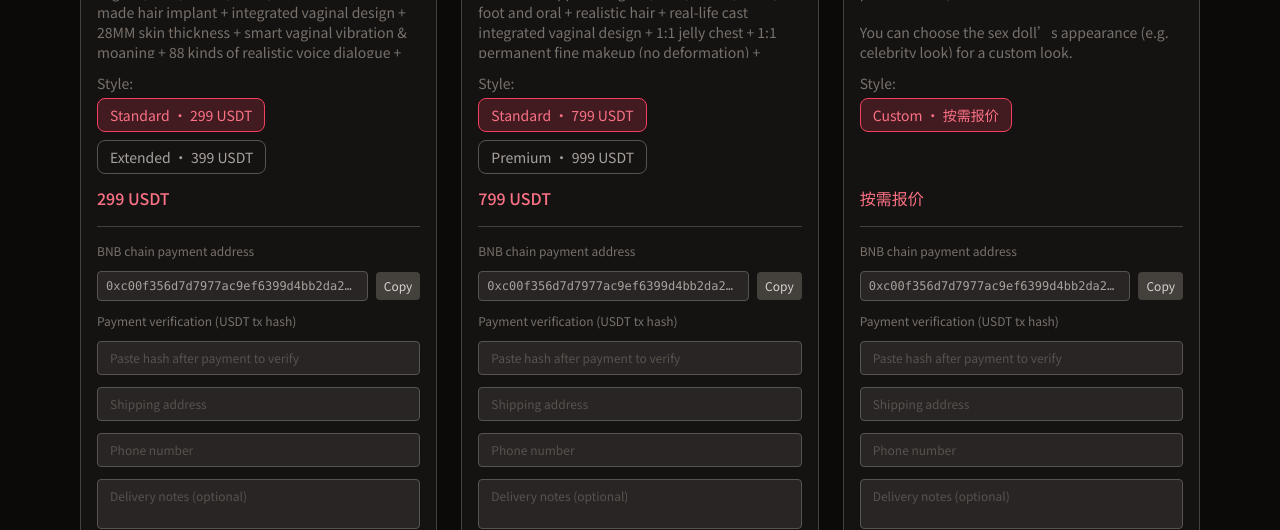
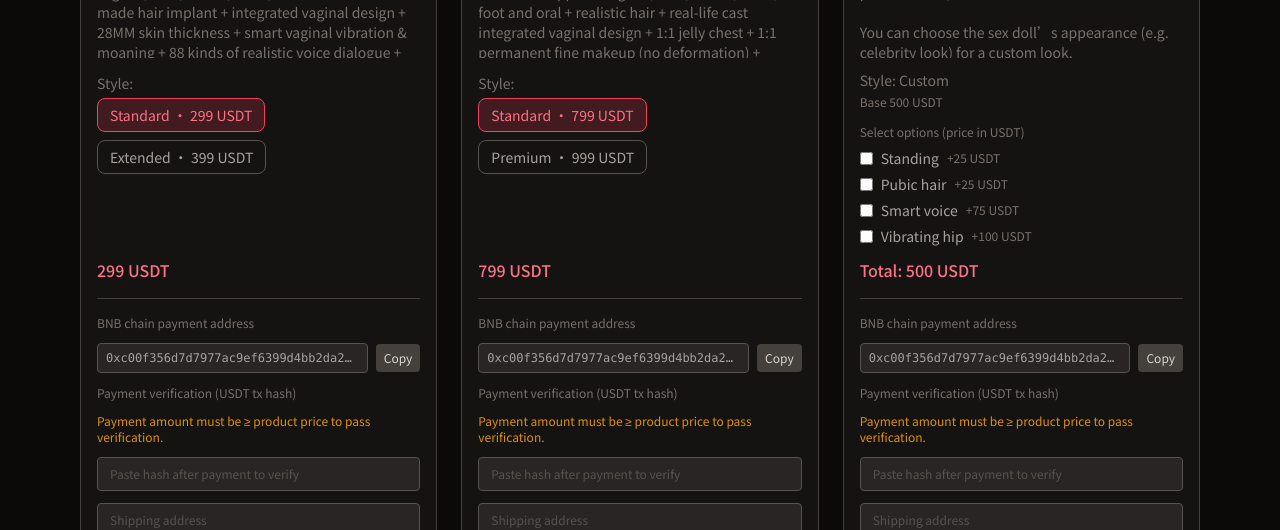
Before and after one commit to barron-paw/adulthoods, a React (Vite) app in the folder frontend/: page / in a window 1280 px wide. Shown: the part 779-1309 px from the top of the page. Built offline with nearby package versions, Linux system fonts and the light colour scheme; no server answers.

Commit message:
Add files via upload

```diff
--- a/frontend/src/components/ProductCard.tsx
+++ b/frontend/src/components/ProductCard.tsx
@@ -4,6 +4,14 @@ import { BNB_PAYMENT_ADDRESS } from '../config/payment'
 import type { Product } from '../types'
 
 const API_BASE = import.meta.env.VITE_API_URL || ''
+
+/** 产品3 定制款：起步价 500 + 可选配置及单价（USDT） */
+const P3_BASE_USDT = 500
+const P3_OPTIONS: { id: string; price: number }[] = [
+  { id: 'stand', price: 25 }, { id: 'pubic', price: 25 }, { id: 'voice', price: 75 }, { id: 'hip', price: 100 },
+  { id: 'thigh', price: 125 }, { id: 'vessel', price: 125 }, { id: 'heat', price: 125 }, { id: 'clamp', price: 125 },
+  { id: 'finger', price: 200 }, { id: 'deep', price: 250 }, { id: 'nod', price: 250 }, { id: 'waist', price: 300 }, { id: 'hair', price: 500 },
+]
 
 interface ProductCardProps {
   product: Product
@@ -14,6 +22,7 @@ type MediaTab = 'image' | 'video'
 export default function ProductCard({ product }: ProductCardProps) {
   const { t } = useI18n()
   const [selectedVariantId, setSelectedVariantId] = useState(product.defaultVariantId)
+  const [p3SelectedIds, setP3SelectedIds] = useState<string[]>([])
   const [mediaTab, setMediaTab] = useState<MediaTab>('image')
   const [hash, setHash] = useState('')
   const [address, setAddress] = useState('')
@@ -166,6 +175,36 @@ export default function ProductCard({ product }: ProductCardProps) {
           ) : null
         })()}
 
+        {product.id === 'p3' ? (
+          <>
+            <p className="text-stone-500 text-sm mb-1">{t.product.style}: {(t.productVariantNames as Record<string, Record<string, string>>)?.[product.id]?.v1 ?? '定制款'}</p>
+            <p className="text-stone-500 text-xs mb-2">{(t.product as Record<string, string>).p3BaseLabel ?? '起步价 500 USDT'}</p>
+            <div className="mb-3 space-y-1.5 max-h-32 overflow-y-auto">
+              <span className="text-stone-500 text-xs">{(t.product as Record<string, string>).customOptionsLabel ?? '可选配置'}</span>
+              {P3_OPTIONS.map((opt) => {
+                const names = t.p3OptionNames as Record<string, string> | undefined
+                const label = names?.[opt.id] ?? opt.id
+                const checked = p3SelectedIds.includes(opt.id)
+                return (
+                  <label key={opt.id} className="flex items-center gap-2 text-sm cursor-pointer">
+                    <input
+                      type="checkbox"
+                      checked={checked}
+                      onChange={() => setP3SelectedIds((prev) => (prev.includes(opt.id) ? prev.filter((id) => id !== opt.id) : [...prev, opt.id]))}
+                      className="rounded border-stone-600 bg-stone-800 text-rose-500"
+                    />
+                    <span className="text-stone-400">{label}</span>
+                    <span className="text-stone-500 text-xs">+{opt.price} USDT</span>
+                  </label>
+                )
+              })}
+            </div>
+            <p className="text-rose-400 font-medium mt-auto">
+              {(t.product as Record<string, string>).customTotalLabel ?? '合计'}: {P3_BASE_USDT + P3_OPTIONS.filter((o) => p3SelectedIds.includes(o.id)).reduce((s, o) => s + o.price, 0)} USDT
+            </p>
+          </>
+        ) : (
+          <>
             <div className="mb-3">
               <span className="text-stone-500 text-sm mr-2">{t.product.style}: </span>
               <div className="flex flex-wrap gap-2 mt-1">
@@ -189,8 +228,9 @@ export default function ProductCard({ product }: ProductCardProps) {
                 })}
               </div>
             </div>
-
             <p className="text-rose-400 font-medium mt-auto">{selectedVariant.price}</p>
+          </>
+        )}
 
         <div className="mt-4 pt-4 border-t border-stone-700 space-y-3">
           <p className="text-stone-500 text-xs mb-1">{t.product.paymentAddressLabel}</p>
@@ -206,7 +246,8 @@ export default function ProductCard({ product }: ProductCardProps) {
               {copyFeedback ? t.product.paymentAddressCopied : t.product.paymentAddressCopy}
             </button>
           </div>
-          <p className="text-stone-500 text-xs mb-2">{t.product.verifyTitle}</p>
+          <p className="text-stone-500 text-xs mb-1">{t.product.verifyTitle}</p>
+          <p className="text-amber-500/90 text-xs mb-2">{(t.product as Record<string, string>).verifyAmountHint}</p>
           <input
             type="text"
             value={hash}
--- a/frontend/src/i18n/locales/en.ts
+++ b/frontend/src/i18n/locales/en.ts
@@ -24,6 +24,7 @@ export const en = {
     verifyTitle: 'Payment verification (USDT tx hash)',
     verifyPlaceholder: 'Paste hash after payment to verify',
     verify: 'Verify',
+    verifyAmountHint: 'Payment amount must be ≥ product price to pass verification.',
     images: 'Images',
     video: 'Video',
     imagePlaceholder: '[Image / Video]',
@@ -36,6 +37,25 @@ export const en = {
     phonePlaceholder: 'Phone number',
     remarks: 'Remarks',
     remarksPlaceholder: 'Delivery notes (optional)',
+    customQuote: 'Quote on request',
+    customOptionsLabel: 'Select options (price in USDT)',
+    customTotalLabel: 'Total',
+    p3BaseLabel: 'Base 500 USDT',
+  },
+  p3OptionNames: {
+    stand: 'Standing',
+    pubic: 'Pubic hair',
+    voice: 'Smart voice',
+    hip: 'Vibrating hip',
+    thigh: 'Thigh split',
+    vessel: 'Meridian & vessels',
+    heat: 'Full-body heating',
+    clamp: 'Lower body clamp & suction',
+    finger: 'Finger bones',
+    deep: 'Deep throat oral',
+    nod: 'Nodding oral',
+    waist: 'Waist twist',
+    hair: 'Hair implant',
   },
   admin: {
     title: 'Admin',
--- a/frontend/src/i18n/locales/es.ts
+++ b/frontend/src/i18n/locales/es.ts
@@ -26,6 +26,7 @@ export const es = {
     verifyTitle: 'Verificación de pago (hash transacción USDT)',
     verifyPlaceholder: 'Pega el hash después del pago para verificar',
     verify: 'Verificar',
+    verifyAmountHint: 'El importe debe ser ≥ precio del producto para pasar la verificación.',
     images: 'Imágenes',
     video: 'Vídeo',
     imagePlaceholder: '[Imagen / Vídeo]',
@@ -38,6 +39,13 @@ export const es = {
     phonePlaceholder: 'Número de teléfono',
     remarks: 'Observaciones',
     remarksPlaceholder: 'Notas de envío (opcional)',
+    customQuote: 'Presupuesto a consulta',
+    customOptionsLabel: 'Opciones (precio en USDT)',
+    customTotalLabel: 'Total',
+    p3BaseLabel: 'Base 500 USDT',
+  },
+  p3OptionNames: {
+    stand: 'Standing', pubic: 'Pubic hair', voice: 'Smart voice', hip: 'Vibrating hip', thigh: 'Thigh split', vessel: 'Meridian & vessels', heat: 'Full-body heating', clamp: 'Lower body clamp & suction', finger: 'Finger bones', deep: 'Deep throat oral', nod: 'Nodding oral', waist: 'Waist twist', hair: 'Hair implant',
   },
   admin: {
     title: 'Admin',
--- a/frontend/src/i18n/locales/ja.ts
+++ b/frontend/src/i18n/locales/ja.ts
@@ -26,6 +26,7 @@ export const ja = {
     verifyTitle: '支払い確認（USDT取引ハッシュ）',
     verifyPlaceholder: '支払い後にハッシュを貼り付けて確認',
     verify: '確認',
+    verifyAmountHint: '支払額が商品価格以上である必要があります。',
     images: '画像',
     video: '動画',
     imagePlaceholder: '[画像・動画]',
@@ -38,6 +39,13 @@ export const ja = {
     phonePlaceholder: '電話番号',
     remarks: '備考',
     remarksPlaceholder: '配送メモ（任意）',
+    customQuote: 'お見積り',
+    customOptionsLabel: 'オプション選択（価格 USDT）',
+    customTotalLabel: '合計',
+    p3BaseLabel: '基本 500 USDT',
+  },
+  p3OptionNames: {
+    stand: '站立', pubic: '植阴毛', voice: '智能语音', hip: '震动抖臀', thigh: '大腿拆分', vessel: '经络血管', heat: '全身加温', clamp: '下体夹吸', finger: '手指骨', deep: '深喉口交', nod: '点头口交', waist: '扭腰', hair: '植发',
   },
   admin: {
     title: '管理',
--- a/frontend/src/i18n/locales/ko.ts
+++ b/frontend/src/i18n/locales/ko.ts
@@ -26,6 +26,7 @@ export const ko = {
     verifyTitle: '결제 확인 (USDT 거래 해시)',
     verifyPlaceholder: '결제 후 해시를 붙여넣어 확인',
     verify: '확인',
+    verifyAmountHint: '결제 금액이 상품 가격 이상이어야 확인됩니다.',
     images: '이미지',
     video: '동영상',
     imagePlaceholder: '[이미지/동영상]',
@@ -38,6 +39,13 @@ export const ko = {
     phonePlaceholder: '전화번호',
     remarks: '비고',
     remarksPlaceholder: '배송 메모 (선택)',
+    customQuote: '견적 문의',
+    customOptionsLabel: '옵션 선택 (가격 USDT)',
+    customTotalLabel: '합계',
+    p3BaseLabel: '기본 500 USDT',
+  },
+  p3OptionNames: {
+    stand: '站立', pubic: '植阴毛', voice: '智能语音', hip: '震动抖臀', thigh: '大腿拆分', vessel: '经络血管', heat: '全身加温', clamp: '下体夹吸', finger: '手指骨', deep: '深喉口交', nod: '点头口交', waist: '扭腰', hair: '植发',
   },
   admin: {
     title: '관리',
--- a/frontend/src/i18n/locales/zh.ts
+++ b/frontend/src/i18n/locales/zh.ts
@@ -26,6 +26,7 @@ export const zh = {
     verifyTitle: '支付验证（USDT 交易 Hash）',
     verifyPlaceholder: '支付后填入 Hash 验证',
     verify: '验证',
+    verifyAmountHint: '支付金额须 ≥ 所选商品价格方可验证通过。',
     images: '图片',
     video: '视频',
     imagePlaceholder: '[图片/视频占位]',
@@ -38,6 +39,25 @@ export const zh = {
     phonePlaceholder: '手机/电话',
     remarks: '备注',
     remarksPlaceholder: '配送备注（选填）',
+    customQuote: '按需报价',
+    customOptionsLabel: '可选配置（价格单位 USDT）',
+    customTotalLabel: '合计',
+    p3BaseLabel: '起步价 500 USDT',
+  },
+  p3OptionNames: {
+    stand: '站立',
+    pubic: '植阴毛',
+    voice: '智能语音',
+    hip: '震动抖臀',
+    thigh: '大腿拆分',
+    vessel: '经络血管',
+    heat: '全身加温',
+    clamp: '下体夹吸',
+    finger: '手指骨',
+    deep: '深喉口交',
+    nod: '点头口交',
+    waist: '扭腰',
+    hair: '植发',
   },
   admin: {
     title: '管理后台',
```
Lines whose indentation alone changed are shown as unchanged.
